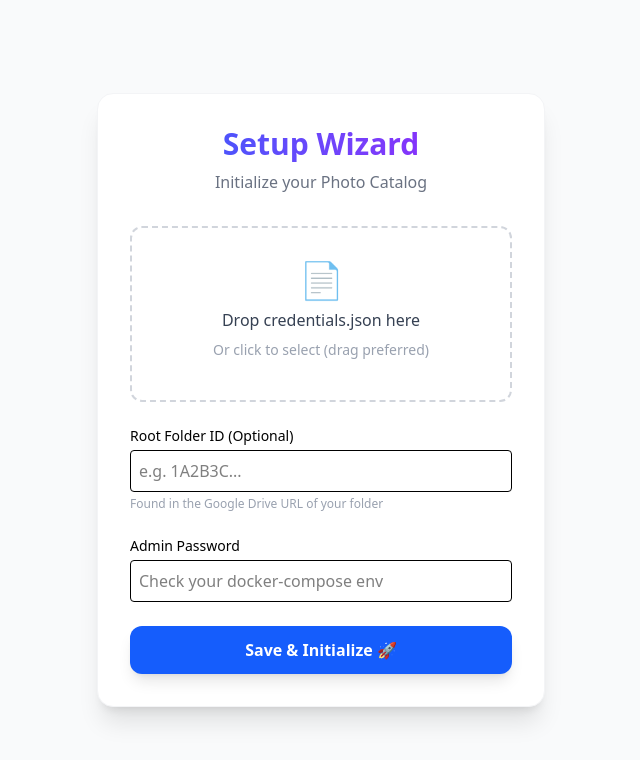
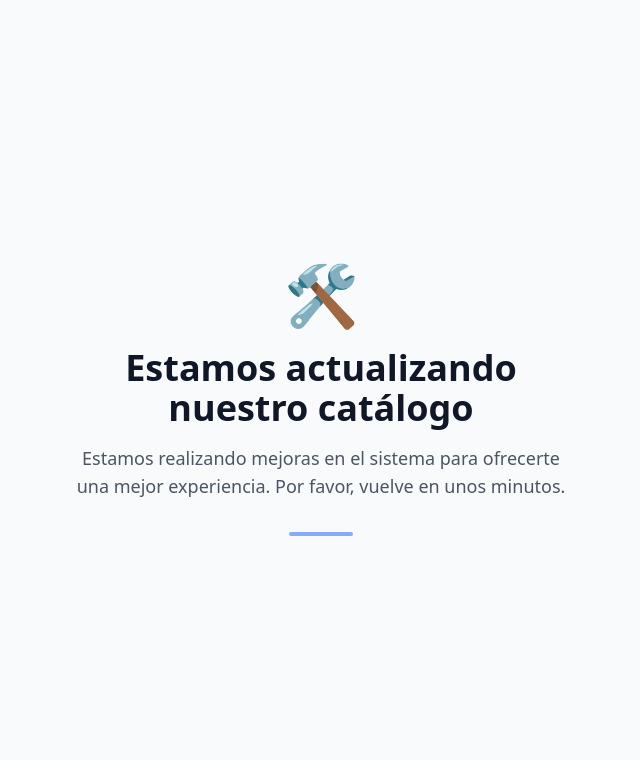
Before and after one commit to tedrob31/catalogo-web-googledrive, a Next.js app: page /setup in a window 1280 px wide. Shown: the top 760 px of the page, without its empty margins (319-959 px from the left). Built offline with nearby package versions, Linux system fonts and the light colour scheme.

Commit message:
feat: remove setup wizard and fallback to maintenance page when catalog is empty

```diff
--- a/src/app/[[...slug]]/page.tsx
+++ b/src/app/[[...slug]]/page.tsx
@@ -3,6 +3,7 @@ import { loadCache } from "@/lib/cache";
 import { findAlbumBySlugPath, findPathToAlbum } from "@/lib/types";
 import { getConfig } from "@/lib/config";
 import { Metadata, ResolvingMetadata } from "next";
+import Maintenance from "@/app/maintenance/page";
 
 import { slugify } from "@/lib/utils";
 import { Album } from "@/lib/types";
@@ -142,6 +143,11 @@ export default async function Page(props: Props) {
     }
   }
 
+  // If no root catalog yet, render Maintenance immediately
+  if (!data?.root) {
+    return <Maintenance />;
+  }
+
   return (
     <CatalogView
       data={data}
--- a/src/app/setup/page.tsx
+++ /dev/null
@@ -1,171 +0,0 @@
-'use client';
-
-import { useState } from 'react';
-import { useRouter } from 'next/navigation';
-
-export default function SetupWizard() {
-    const router = useRouter();
-    const [file, setFile] = useState<File | null>(null);
-    const [jsonContent, setJsonContent] = useState<string>('');
-    const [folderId, setFolderId] = useState('');
-    const [adminPass, setAdminPass] = useState('');
-    const [error, setError] = useState('');
-    const [isTesting, setIsTesting] = useState(false);
-
-    // Drag and Drop handlers
-    const handleDragOver = (e: React.DragEvent) => { e.preventDefault(); };
-    const handleDrop = (e: React.DragEvent) => {
-        e.preventDefault();
-        const droppedFile = e.dataTransfer.files[0];
-        if (droppedFile && droppedFile.type === 'application/json') {
-            processFile(droppedFile);
-        } else {
-            setError('Please drop a valid JSON file');
-        }
-    };
-
-    const processFile = (file: File) => {
-        setFile(file);
-        const reader = new FileReader();
-        reader.onload = (e) => {
-            if (e.target?.result) {
-                setJsonContent(e.target.result as string);
-                setError('');
-            }
-        };
-        reader.readAsText(file);
-    };
-
-    const handleSubmit = async (e: React.FormEvent) => {
-        e.preventDefault();
-        if (!jsonContent) {
-            setError('Please upload your credentials.json file');
-            return;
-        }
-        if (!adminPass) {
-            setError('Admin Password is required to verify identity');
-            return;
-        }
-
-        setIsTesting(true);
-        setError('');
-
-        try {
-            const res = await fetch('/api/setup', {
-                method: 'POST',
-                headers: { 'Content-Type': 'application/json' },
-                body: JSON.stringify({
-                    credentials: jsonContent,
-                    rootFolderId: folderId,
-                    adminPass: adminPass
-                })
-            });
-
-            const data = await res.json();
-
-            if (res.ok) {
-                alert('Success! Redirecting to home...');
-                router.push('/');
-                router.refresh();
-            } else {
-                setError(data.error + (data.details ? ` (${data.details})` : ''));
-            }
-        } catch (err) {
-            setError('Network error or server unreachable');
-        } finally {
-            setIsTesting(false);
-        }
-    };
-
-    return (
-        <div className="min-h-screen flex items-center justify-center bg-gray-50 dark:bg-zinc-900 p-4">
-            <div className="max-w-md w-full bg-white dark:bg-zinc-800 rounded-2xl shadow-xl p-8 border border-gray-100 dark:border-zinc-700">
-                <div className="text-center mb-8">
-                    <h1 className="text-3xl font-bold bg-gradient-to-r from-blue-600 to-purple-600 bg-clip-text text-transparent">
-                        Setup Wizard
-                    </h1>
-                    <p className="text-gray-500 dark:text-gray-400 mt-2">
-                        Initialize your Photo Catalog
-                    </p>
-                </div>
-
-                <form onSubmit={handleSubmit} className="space-y-6">
-                    {/* File Upload Zone */}
-                    <div
-                        onDragOver={handleDragOver}
-                        onDrop={handleDrop}
-                        className={`border-2 border-dashed rounded-xl p-8 text-center transition-colors cursor-pointer
-                            ${file
-                                ? 'border-green-500 bg-green-50 dark:bg-green-900/10'
-                                : 'border-gray-300 dark:border-zinc-600 hover:border-blue-500 dark:hover:border-blue-500'}`}
-                    >
-                        <div className="space-y-2">
-                            <div className="text-4xl">📄</div>
-                            {file ? (
-                                <div className="text-green-600 font-medium overflow-hidden text-ellipsis">
-                                    {file.name}
-                                </div>
-                            ) : (
-                                <>
-                                    <p className="font-medium text-gray-700 dark:text-gray-300">
-                                        Drop credentials.json here
-                                    </p>
-                                    <p className="text-sm text-gray-400">
-                                        Or click to select (drag preferred)
-                                    </p>
-                                    <input
-                                        type="file"
-                                        accept=".json"
-                                        onChange={(e) => e.target.files?.[0] && processFile(e.target.files[0])}
-                                        className="opacity-0 absolute inset-0 cursor-pointer w-full h-full" // Hacky overlay for click
-                                    />
-                                </>
-                            )}
-                        </div>
-                    </div>
-
-                    {/* Inputs */}
-                    <div>
-                        <label className="block text-sm font-medium mb-1">Root Folder ID (Optional)</label>
-                        <input
-                            type="text"
-                            value={folderId}
-                            onChange={(e) => setFolderId(e.target.value)}
-                            placeholder="e.g. 1A2B3C..."
-                            className="w-full p-2 rounded border dark:bg-zinc-700 dark:border-zinc-600"
-                        />
-                        <p className="text-xs text-gray-400 mt-1">Found in the Google Drive URL of your folder</p>
-                    </div>
-
-                    <div>
-                        <label className="block text-sm font-medium mb-1">Admin Password</label>
-                        <input
-                            type="password"
-                            value={adminPass}
-                            onChange={(e) => setAdminPass(e.target.value)}
-                            placeholder="Check your docker-compose env"
-                            className="w-full p-2 rounded border dark:bg-zinc-700 dark:border-zinc-600"
-                        />
-                    </div>
-
-                    {error && (
-                        <div className="p-3 bg-red-100 text-red-700 text-sm rounded-lg border border-red-200">
-                            🚨 {error}
-                        </div>
-                    )}
-
-                    <button
-                        type="submit"
-                        disabled={isTesting}
-                        className={`w-full py-3 rounded-xl font-bold text-white transition-all
-                            ${isTesting
-                                ? 'bg-gray-400 cursor-not-allowed'
-                                : 'bg-blue-600 hover:bg-blue-700 shadow-lg hover:shadow-blue-500/30'}`}
-                    >
-                        {isTesting ? 'Verifying Connection...' : 'Save & Initialize 🚀'}
-                    </button>
-                </form>
-            </div>
-        </div>
-    );
-}
--- a/src/components/ClientGatekeeper.tsx
+++ b/src/components/ClientGatekeeper.tsx
@@ -9,28 +9,9 @@ export default function ClientGatekeeper({ initialStatus }: { initialStatus: Sys
     const router = useRouter();
 
     useEffect(() => {
-        // 1. SETUP MODE
-        if (initialStatus === 'SETUP') {
-            // Allow Setup pages, API calls, and ADMIN PANEL (to fix config)
-            if (pathname !== '/setup' && !pathname.startsWith('/api') && !pathname.startsWith('/modaadmin')) {
-                router.push('/setup');
-            }
-        }
-
-        // 2. MAINTENANCE MODE
-        // Allow /admin to bypass maintenance to fix things
-        else if (initialStatus === 'MAINTENANCE') {
-            if (pathname !== '/maintenance' && !pathname.startsWith('/admin') && !pathname.startsWith('/api') && !pathname.startsWith('/modaadmin')) {
-                router.push('/maintenance');
-            }
-        }
-
-        // 3. ACTIVE MODE
-        else if (initialStatus === 'ACTIVE') {
-            if (pathname === '/setup' || pathname === '/maintenance') {
-                router.push('/');
-            }
-        }
+        // En ISR puro, no queremos redirects de middleware que confundan a Next.js
+        // o generen loops. El layout y los pages manejarán el contenido.
+        // Solo protegemos la administración con middleware real en el servidor.
     }, [pathname, initialStatus, router]);
 
     return null; // This component renders nothing
--- a/src/lib/status.ts
+++ b/src/lib/status.ts
@@ -6,7 +6,7 @@ const CACHE_DIR = path.join(process.cwd(), 'cache');
 const STATUS_FILE = path.join(CACHE_DIR, 'status.json');
 const CREDENTIALS_FILE = path.join(CACHE_DIR, 'credentials.json');
 
-export type SystemState = 'SETUP' | 'MAINTENANCE' | 'ACTIVE';
+export type SystemState = 'MAINTENANCE' | 'ACTIVE';
 
 interface SystemStatus {
     state: SystemState;
@@ -15,7 +15,7 @@ interface SystemStatus {
 }
 
 const DEFAULT_STATUS: SystemStatus = {
-    state: 'SETUP',
+    state: 'MAINTENANCE',
 };
 
 // Ensure cache directory exists
@@ -34,7 +34,7 @@ export async function getSystemStatus(): Promise<SystemStatus> {
     try {
         await fs.access(CREDENTIALS_FILE);
     } catch {
-        return { state: 'SETUP', lastError: 'Missing credentials file' };
+        return { state: 'MAINTENANCE', lastError: 'Missing credentials file. Please add via Portainer Volume.' };
     }
 
     // 2. Read stored status override (e.g. if manually set to maintenance)
```
